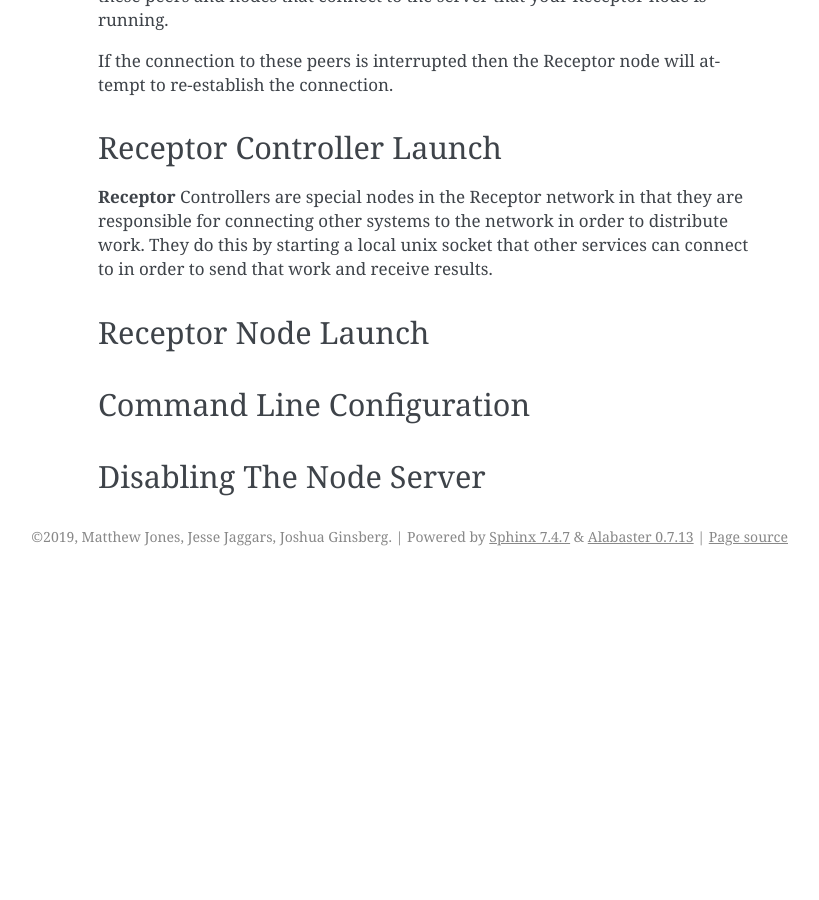
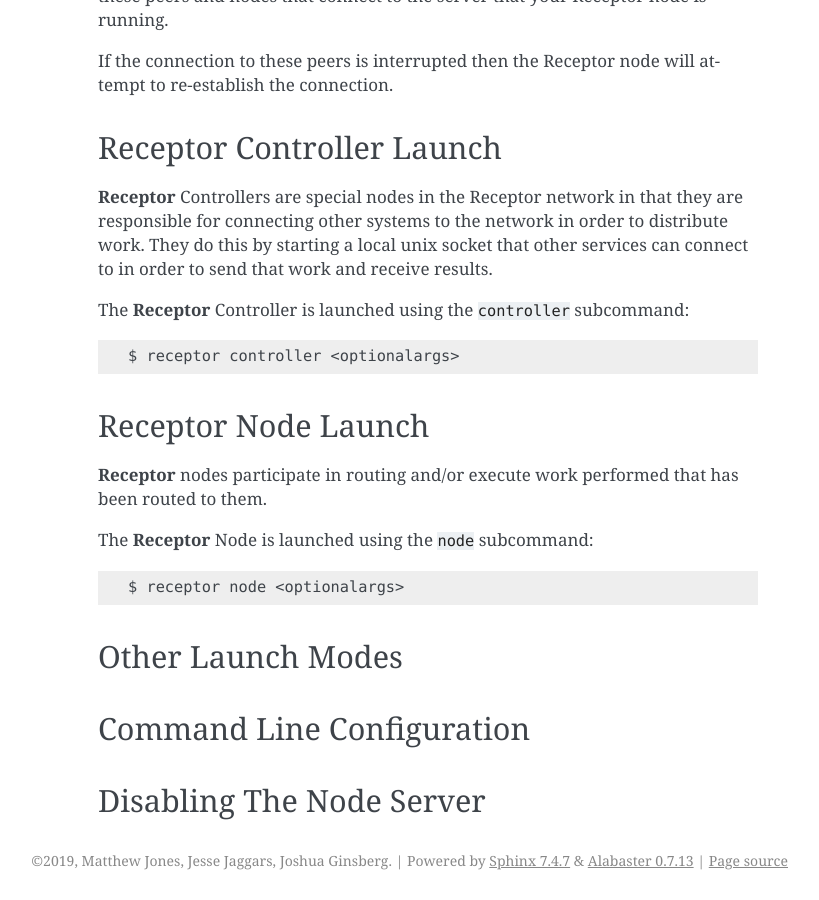
Before and after one commit to project-receptor/python-receptor, a Sphinx documentation site: the page built from docs/source/running.rst, in a window 1280 px wide and 900 px high, scrolled down 1494 px. Shown: the whole window, without its empty margins (322-1141 px from the left). Built offline with Sphinx 7.4.7, drawn with Linux system fonts in a browser that asks for light colours; pages that are not in the unit, such as notebooks, are missing from menus; before the commit the page ends 2070 px from its top, so only the background shows below that.

Commit message:
Adding some launch docs sections

```diff
--- a/docs/source/running.rst
+++ b/docs/source/running.rst
@@ -82,9 +82,23 @@
 distribute work. They do this by starting a local unix socket that other
 services can connect to in order to send that work and receive results.
 
+The **Receptor** Controller is launched using the ``controller`` subcommand::
+
+  $ receptor controller <optionalargs>
+
 
 Receptor Node Launch
 --------------------
+
+**Receptor** nodes participate in routing and/or execute work performed that
+has been routed to them.
+
+The **Receptor** Node is launched using the ``node`` subcommand::
+
+  $ receptor node <optionalargs>
+
+Other Launch Modes
+------------------
 
 Command Line Configuration
 --------------------------
```
